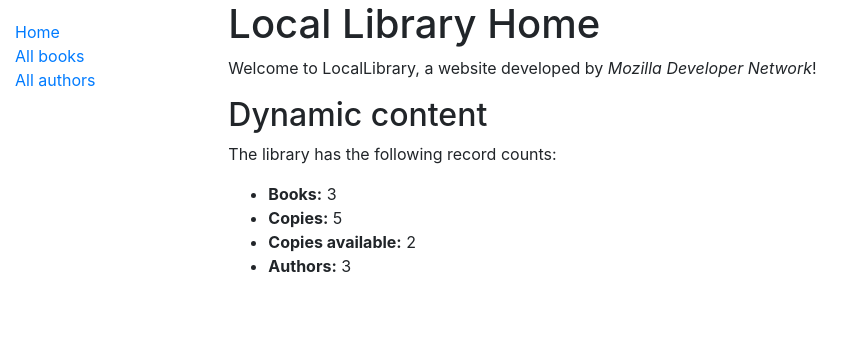
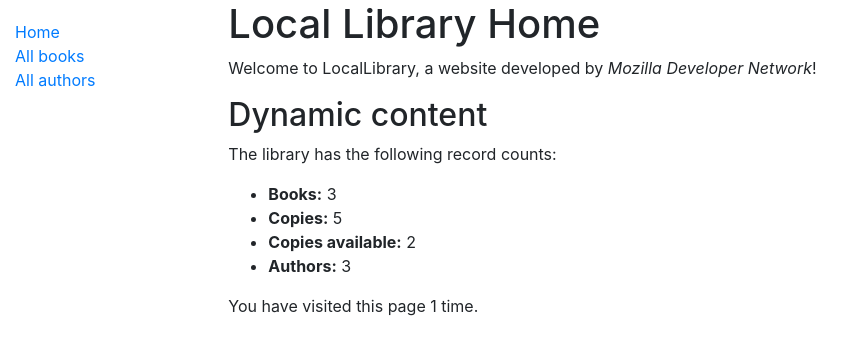
Before and after one commit to nghiaphunng18/locallibrary, a Django app: page /catalog/ in a window 1280 px wide. Shown: the top 355 px of the page, without its empty margins (0-864 px from the left). Run offline with Django 5.2, Linux system fonts and the light colour scheme; data comes from the database, SQL or seed files in the repository; some libraries are stand-ins or nearby versions.

Commit message:
Django Tutorial Part 7: Sessions framework

```diff
--- a/catalog/templates/index.html
+++ b/catalog/templates/index.html
@@ -13,4 +13,12 @@
     <li><strong>{% trans "Copies available" %}:</strong> {{ num_instances_available }}</li>
     <li><strong>{% trans "Authors" %}:</strong> {{ num_authors }}</li>
 </ul>
+
+<p>
+    {% blocktrans count counter=num_visits %}
+    You have visited this page {{ counter }} time.
+    {% plural %}
+    You have visited this page {{ counter }} times.
+    {% endblocktrans %}
+</p>
 {% endblock %}
--- a/catalog/views.py
+++ b/catalog/views.py
@@ -1,6 +1,5 @@
 from django.shortcuts import render
 from django.views import generic
-from django.shortcuts import get_object_or_404
 
 from catalog.models import Book, Author, BookInstance, Genre
 from catalog.constants import (
@@ -18,11 +17,16 @@ def index(request):
 
     num_authors = Author.objects.count()
 
+    # number of visits to this view, as counted in the session variable
+    num_visits = request.session.get('num_visits', 1)
+    request.session['num_visits'] = num_visits + 1
+
     context = {
         'num_books': num_books,
         'num_instances': num_instances,
         'num_instances_available': num_instances_available,
         'num_authors': num_authors,
+        'num_visits': num_visits,
     }
 
     return render(request, 'index.html', context=context)
```
Also changed, not shown: catalog/locale/vi/LC_MESSAGES/django.po, 1 other file. Lines whose indentation alone changed are shown as unchanged.
